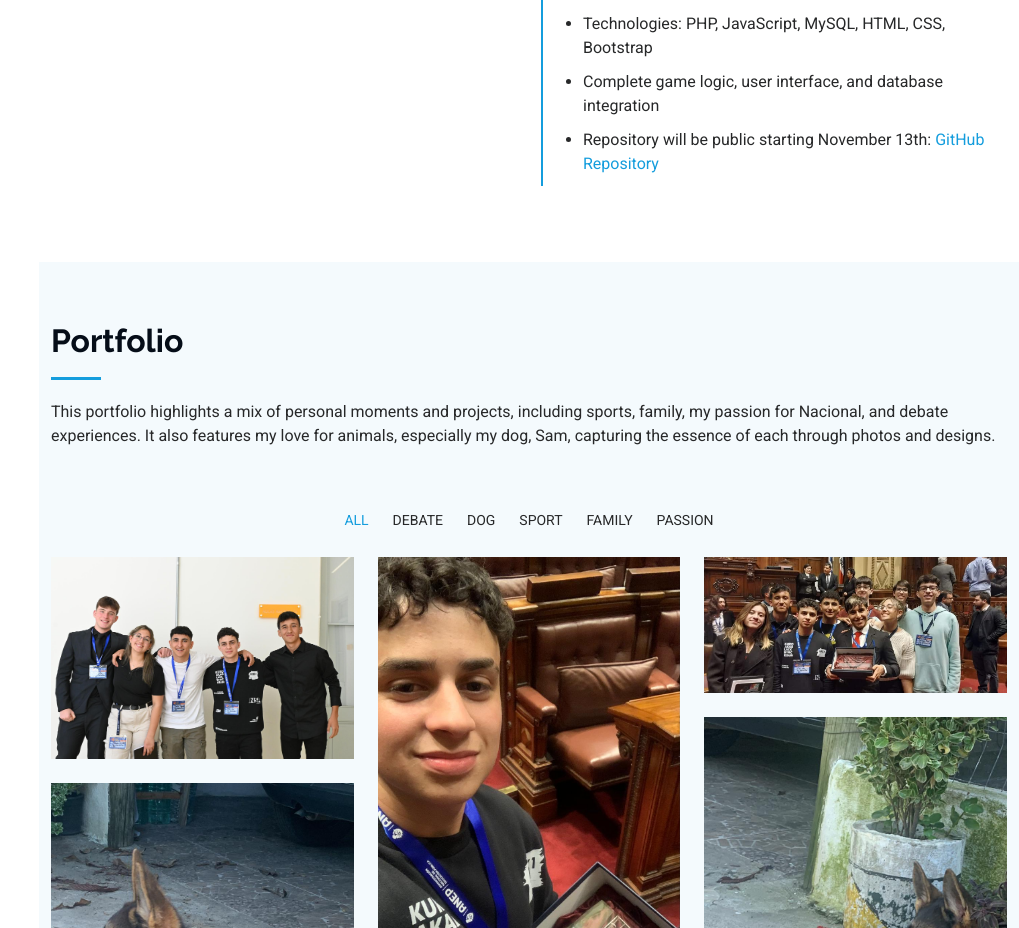
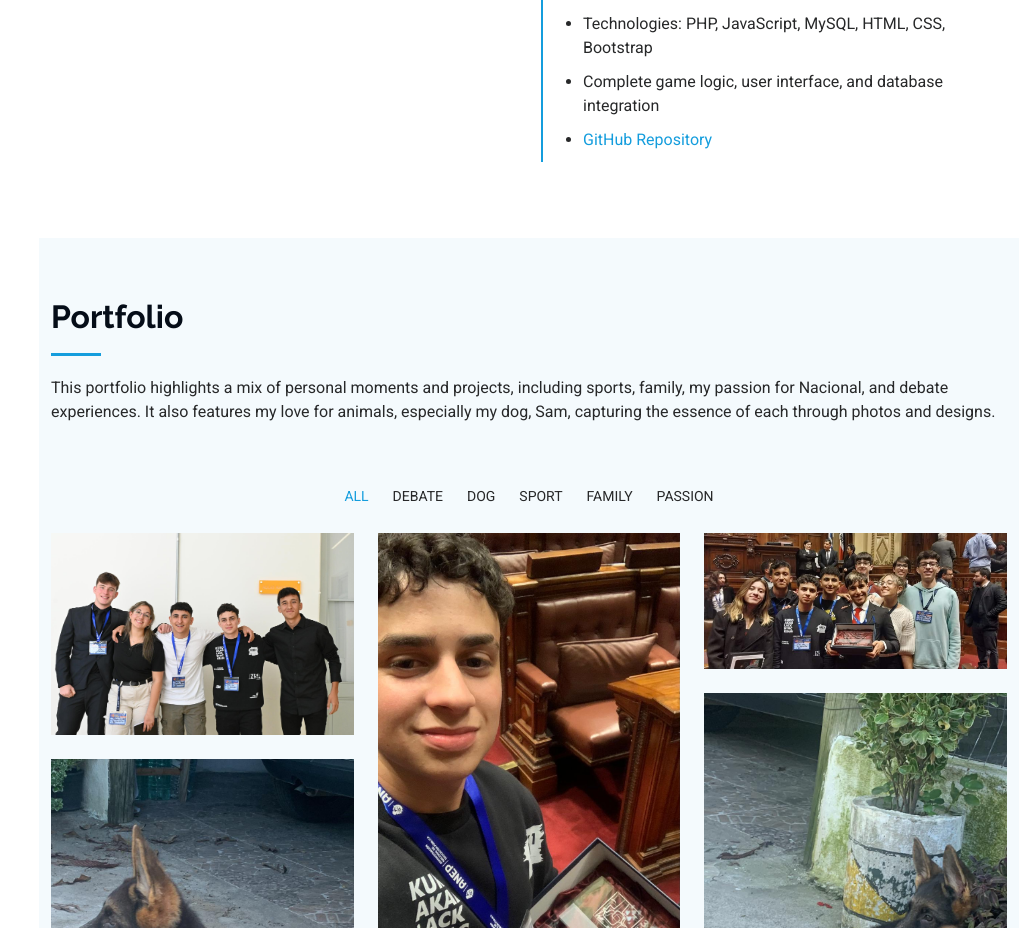
Before and after one commit to MateoMas/mateoWeb, a plain HTML site: page index.html in a window 1280 px wide. Shown: the part 2960-3888 px from the top of the page, without its empty margins (261-1280 px from the left). Drawn offline with Linux system fonts and the light colour scheme.

```diff
--- a/index.html
+++ b/index.html
@@ -291,7 +291,7 @@
               <ul>
                 <li>Technologies: PHP, JavaScript, MySQL, HTML, CSS, Bootstrap</li>
                 <li>Complete game logic, user interface, and database integration</li>
-                <li>Repository will be public starting November 13th:
+                <li>
                   <a href="https://github.com/Macrohard2025/MacroHard" target="_blank"
                     rel="noopener noreferrer">GitHub Repository</a>
                 </li>
```
